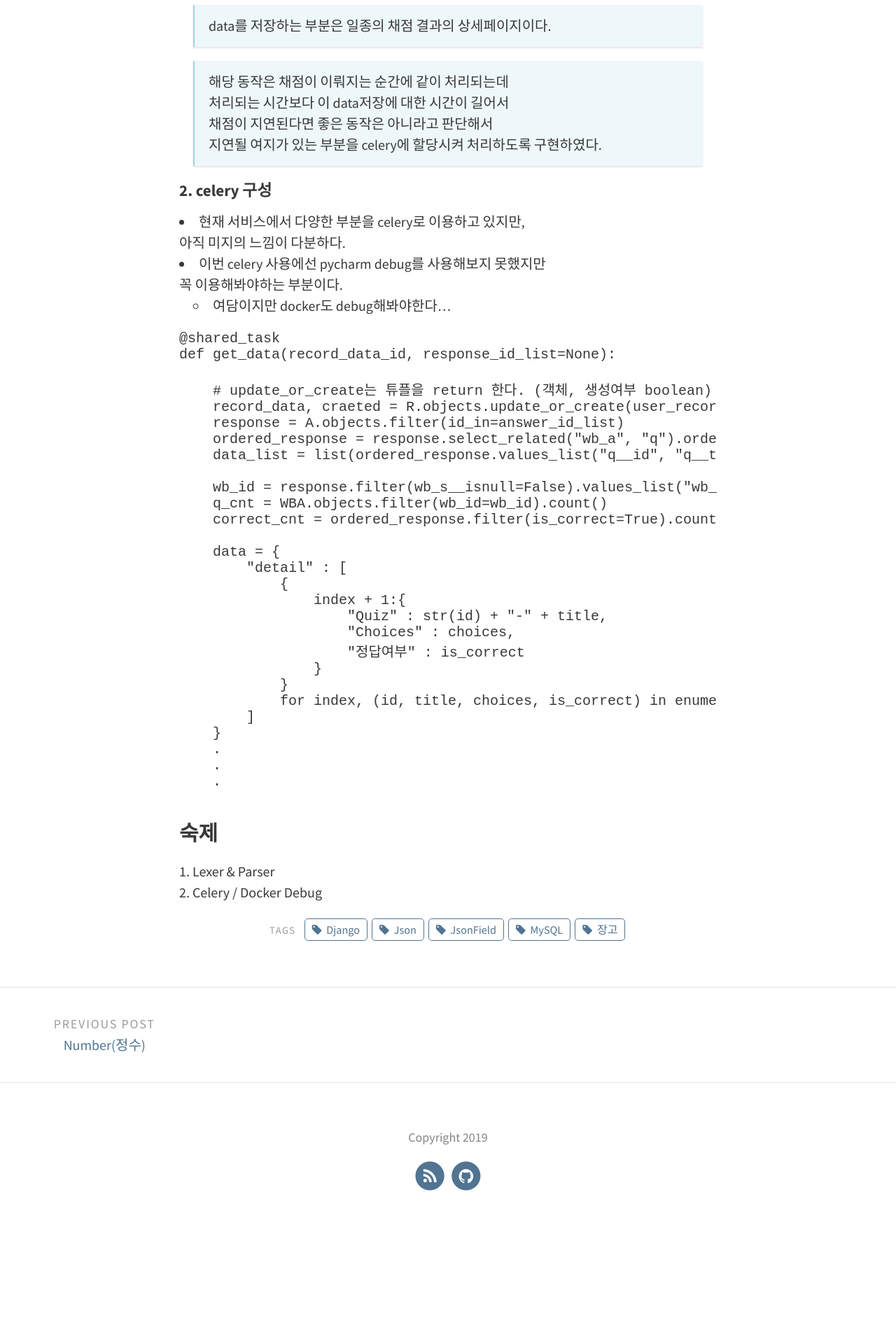
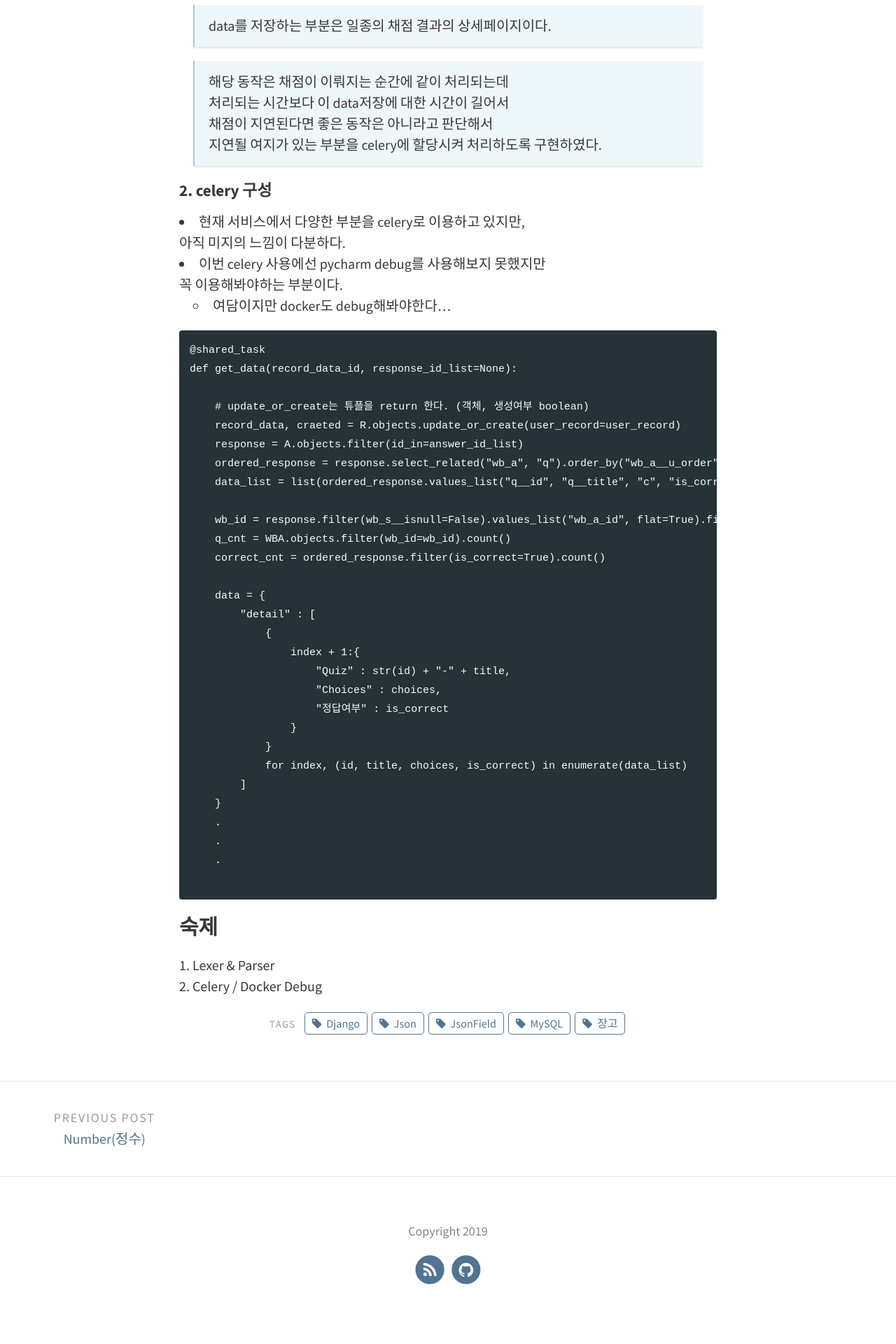
Before and after one commit to standbyme227/closed, a Jekyll site: the page built from _posts/2019-02-11-TIL.md, in a window 1280 px wide. Shown: the part 1696-3616 px from the top of the page at 70% size. Built offline with Jekyll 4.4.1, drawn with Linux system fonts in a browser that asks for light colours; before the commit the page ends 3482 px from its top, so only the background shows below that.

Commit message:
Blog 20190212 c1
TIL 수정

````diff
--- a/_posts/2019-02-11-TIL.md
+++ b/_posts/2019-02-11-TIL.md
@@ -69,7 +69,7 @@ class MyModel(models.Model):
   꼭 이용해봐야하는 부분이다.
     - 여담이지만 docker도 debug해봐야한다...
 
-```angular2html
+```
 @shared_task
 def get_data(record_data_id, response_id_list=None):
 
````
